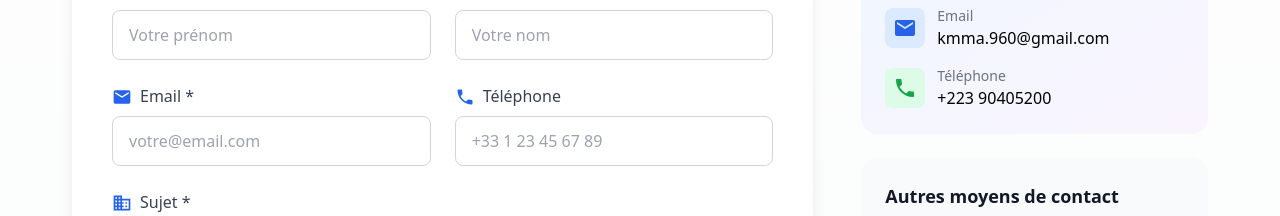
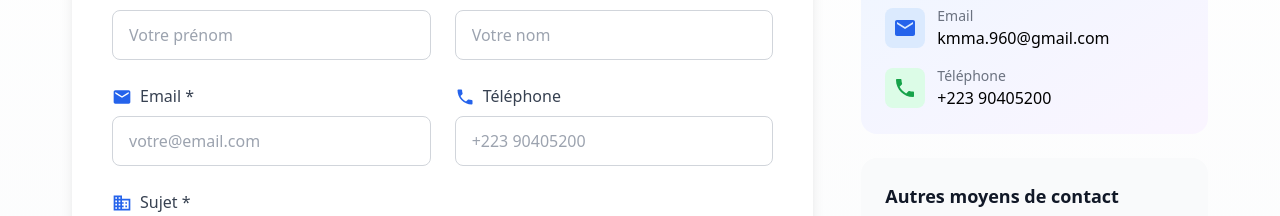
Before and after one commit to geek-Konate/portfolio_full_stack, a React (Vite) app: page / in a window 1280 px wide. Shown: the part 3192-3408 px from the top of the page. Built offline with nearby package versions, Linux system fonts and the light colour scheme; no server answers.

Commit message:
feat : ajout de nouvelle fonctionnalite

```diff
--- a/src/Pages/Home/ContactMe.jsx
+++ b/src/Pages/Home/ContactMe.jsx
@@ -199,7 +199,7 @@ export default function ContactMe() {
                       value={formData.phone}
                       onChange={handleChange}
                       className="w-full px-4 py-3 border border-gray-300 rounded-lg focus:ring-2 focus:ring-blue-500 focus:border-blue-500 transition"
-                      placeholder="+33 1 23 45 67 89"
+                      placeholder="+223 90405200"
                     />
                   </div>
                 </div>
```
